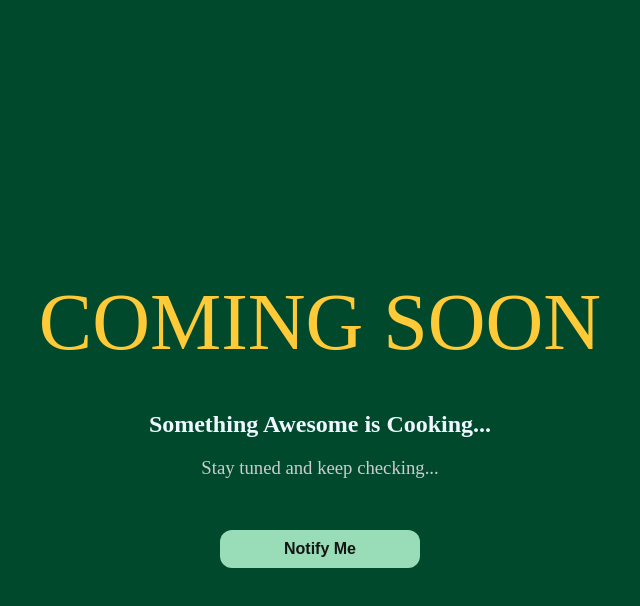
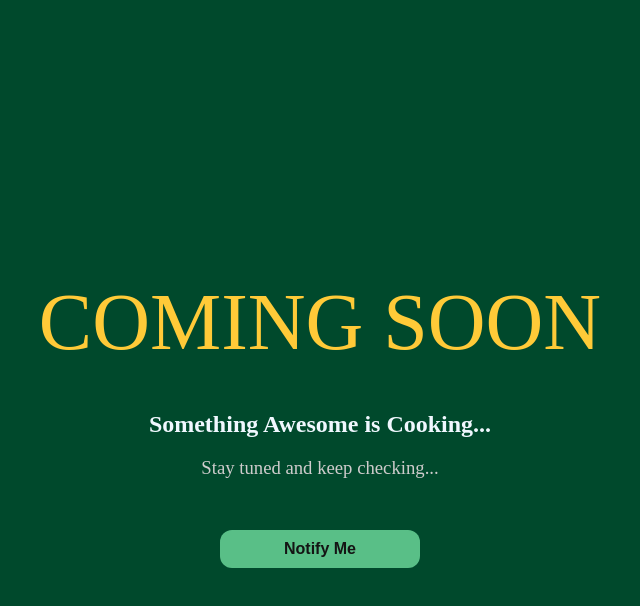
Before and after one commit to NicklausDev/javascript-refresher-course, a plain HTML site: page 04-index.html in a window 1280 px wide. In both pictures the pointer is over the button "Notify Me". Shown: the whole page, without its empty margins (320-960 px from the left). Drawn offline with Linux system fonts and the light colour scheme; some icons are missing.

Commit message:
Changed Secondary green value

```diff
--- a/04-index.html
+++ b/04-index.html
@@ -81,7 +81,7 @@
 
         .notify-btn:hover,
         .notify-btn:focus {
-            background: #98ddb7;
+            background: #59bf87;
             cursor: pointer;
             transition: 0.3s;
             color:#141414;
```
